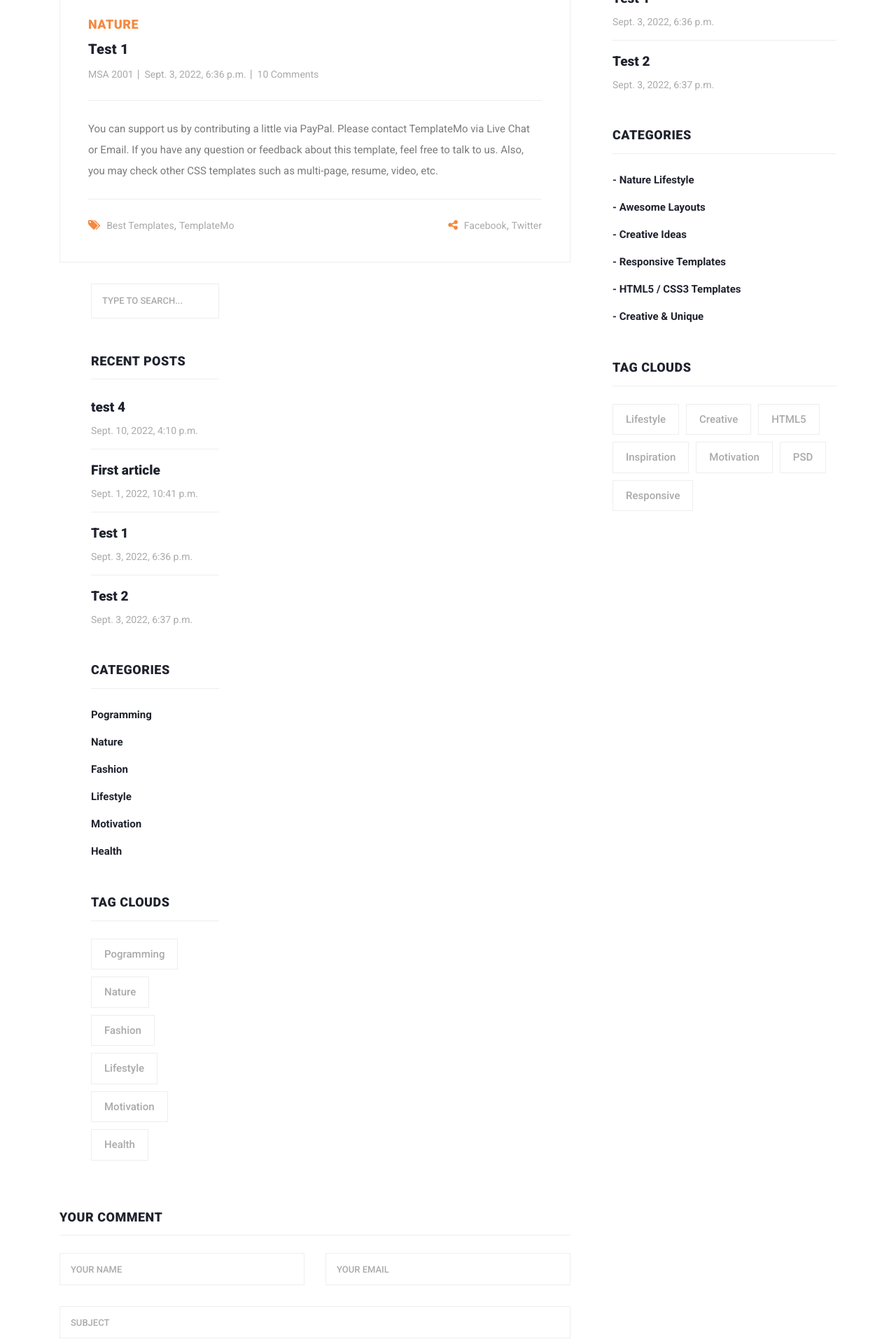
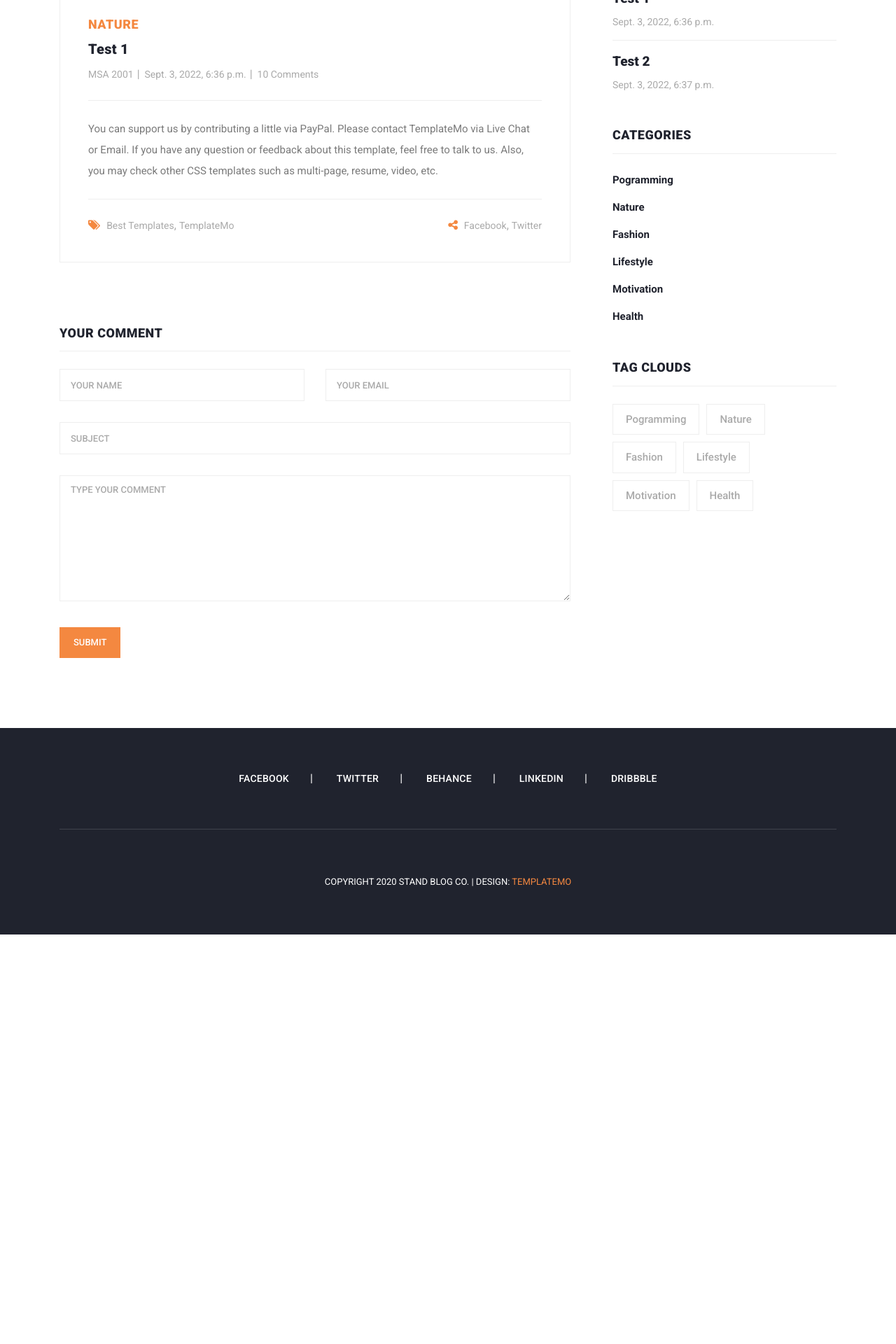
Before and after one commit to MSA2001/Blog, a Django app: a page that uses blog/templates/blog/post-details.html in a window 1280 px wide. Shown: the part 889-2809 px from the top of the page at 70% size. After the commit the page ends 2224 px from the top, so only its background shows below. Run offline with Django 4.2, Linux system fonts and the light colour scheme; data comes from the database, SQL or seed files in the repository; some libraries are stand-ins or nearby versions.

Commit message:
detail page side bar bug solved

```diff
--- a/blog/templates/blog/post-details.html
+++ b/blog/templates/blog/post-details.html
@@ -112,9 +112,7 @@
                   </div>
                 </div>
               </div>
-              <div class="col-lg-12">
-                {% include 'includes/sidebar.html' %}
-              </div>
+
               <div class="col-lg-12">
                 <div class="sidebar-item submit-comment">
                   <div class="sidebar-heading">
@@ -156,71 +154,7 @@
             </div>
           </div>
         </div>
-        <div class="col-lg-4">
-          <div class="sidebar">
-            <div class="row">
-              <div class="col-lg-12">
-                <div class="sidebar-item search">
-                  <form id="search_form" name="gs" method="GET" action="#">
-                    <input type="text" name="q" class="searchText" placeholder="type to search..." autocomplete="on">
-                  </form>
-                </div>
-              </div>
-              <div class="col-lg-12">
-                <div class="sidebar-item recent-posts">
-                  <div class="sidebar-heading">
-                    <h2>Recent Posts</h2>
-                  </div>
-                  <div class="content">
-                    <ul>
-                      {% for article in recent_articles %}
-                      <li><a href="{% url 'blog:detail' article.slug  %}">
-                        <h5>{{ article.title }}</h5>
-                        <span>{{ article.created }}</span>
-                       </a></li>
-                      {% endfor %}
-                    </ul>
-                  </div>
-                </div>
-              </div>
-              <div class="col-lg-12">
-                <div class="sidebar-item categories">
-                  <div class="sidebar-heading">
-                    <h2>Categories</h2>
-                  </div>
-                  <div class="content">
-                    <ul>
-                      <li><a href="#">- Nature Lifestyle</a></li>
-                      <li><a href="#">- Awesome Layouts</a></li>
-                      <li><a href="#">- Creative Ideas</a></li>
-                      <li><a href="#">- Responsive Templates</a></li>
-                      <li><a href="#">- HTML5 / CSS3 Templates</a></li>
-                      <li><a href="#">- Creative &amp; Unique</a></li>
-                    </ul>
-                  </div>
-                </div>
-              </div>
-              <div class="col-lg-12">
-                <div class="sidebar-item tags">
-                  <div class="sidebar-heading">
-                    <h2>Tag Clouds</h2>
-                  </div>
-                  <div class="content">
-                    <ul>
-                      <li><a href="#">Lifestyle</a></li>
-                      <li><a href="#">Creative</a></li>
-                      <li><a href="#">HTML5</a></li>
-                      <li><a href="#">Inspiration</a></li>
-                      <li><a href="#">Motivation</a></li>
-                      <li><a href="#">PSD</a></li>
-                      <li><a href="#">Responsive</a></li>
-                    </ul>
-                  </div>
-                </div>
-              </div>
-            </div>
-          </div>
-        </div>
+        {% include 'includes/sidebar.html' %}
       </div>
     </div>
   </section>
```
Also changed, not shown: blog/migrations/0008_alter_article_options_alter_article_category.py (added).
